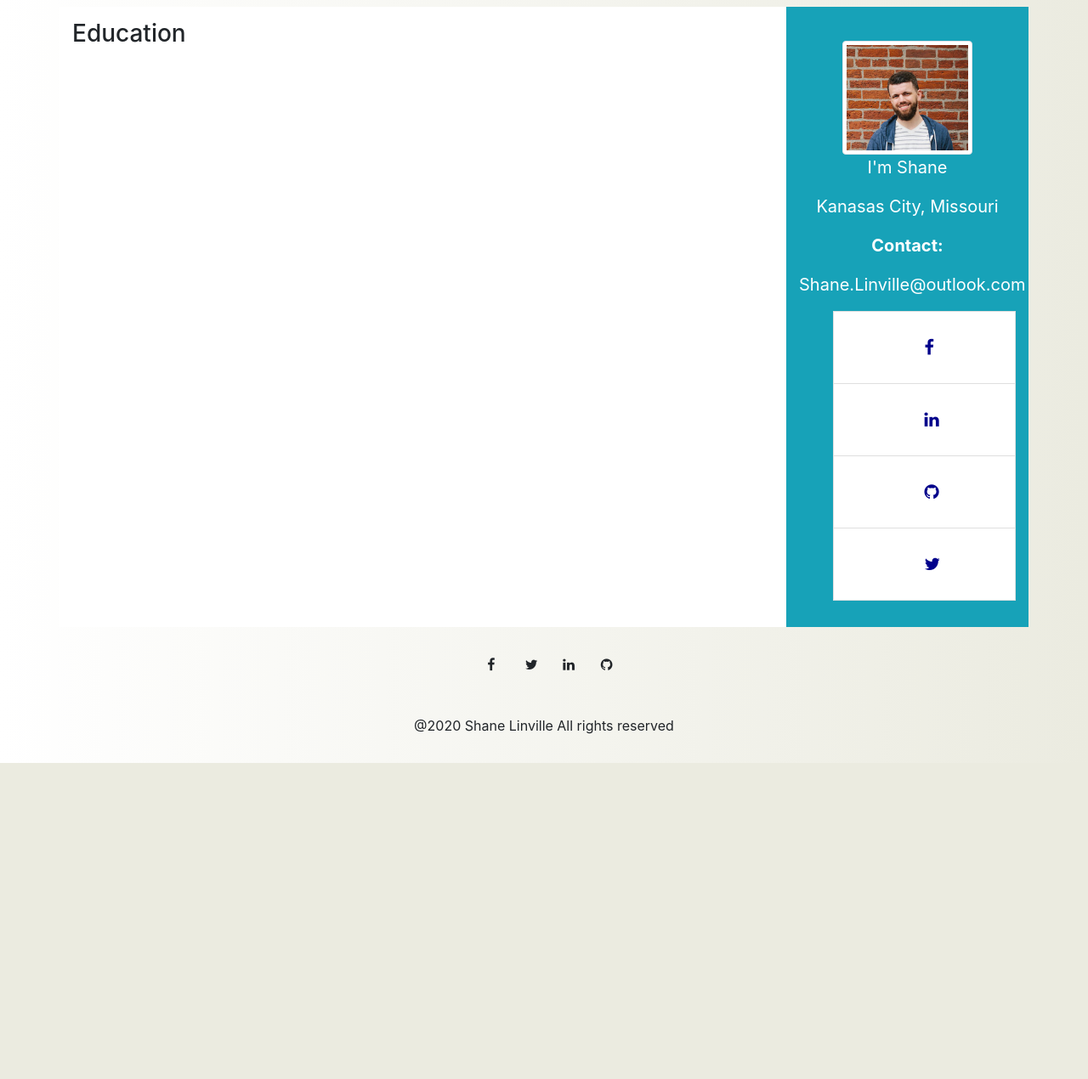
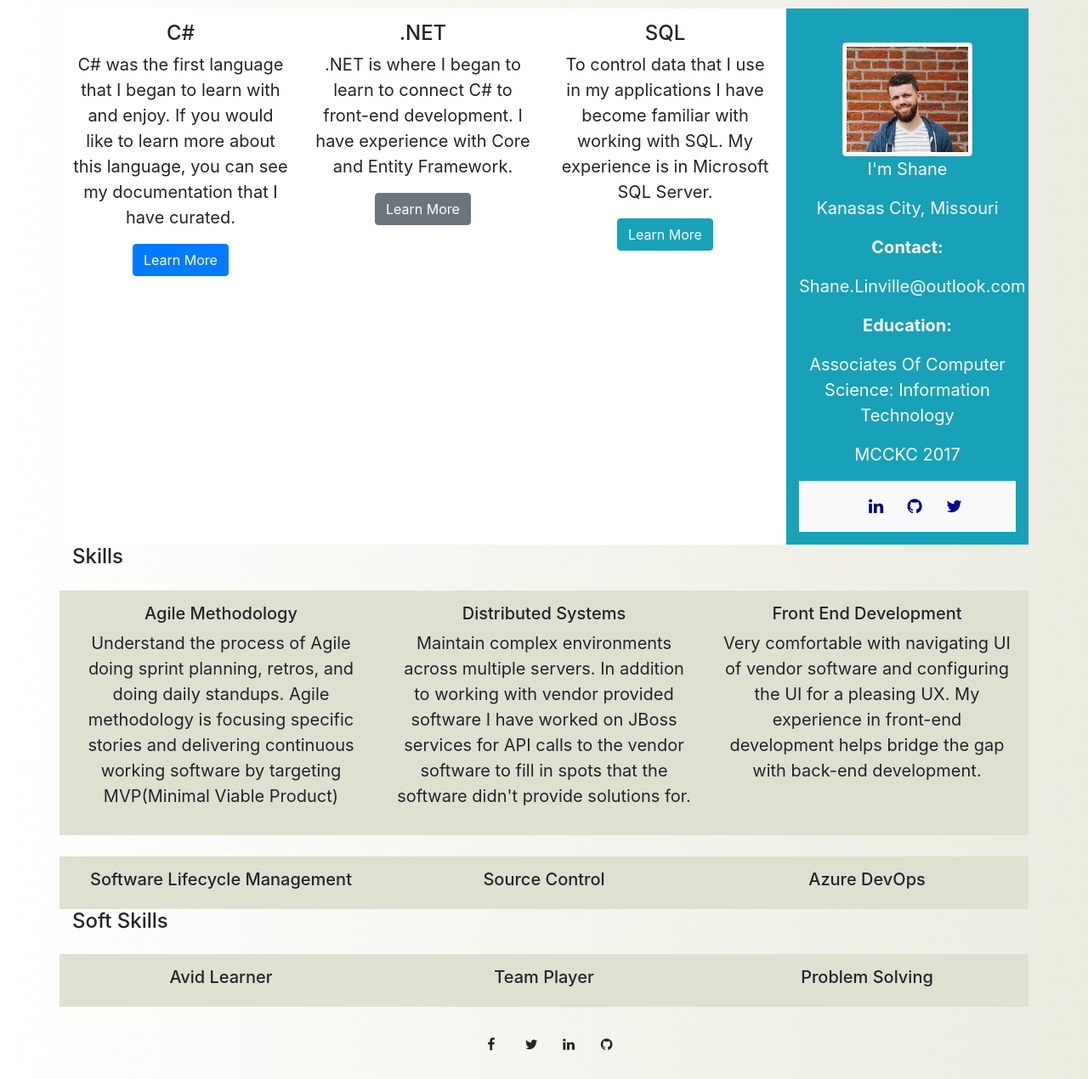
Before and after one commit to ShaneLinville/portfolio, a plain HTML site: page index.html in a window 1280 px wide. Shown: the part 728-1998 px from the top of the page at 85% size. Before the commit the page ends 1626 px from the top, so only its background shows below. Drawn offline with nearby package versions, Linux system fonts and the light colour scheme; files that its build step writes are made by us from their sources.

Commit message:
Changed File Directory and updated Index

```diff
--- a/index.html
+++ b/index.html
@@ -16,10 +16,13 @@
 <body>
     <header>
         <nav class="navbar navbar-expand-lg navbar-light bg-light">
+            <a class="navbar-brand" href="index.html">
+                <img src="assets/images/profile.png" width="30" height="30" alt="">
+            </a>
             <ul class="navbar-nav mr-auto">
-                <li class="nav-item active"><a class="nav-link" href="#work.html">Work</a></li>
-                <li class="nav-item active"> <a class="nav-link" href="#contact.html">Contact</a></li>
-                <li class="nav-item active"><a class="nav-link" href="#experience.html">Experience</a></li>
+                <li class="nav-item active"><a class="nav-link" href="csharpdocumentation.html">Documentation</a></li>
+                <li class="nav-item active"> <a class="nav-link" href="">Contact</a></li>
+                <li class="nav-item active"><a class="nav-link" href="">About</a></li>
             </ul>
         </nav>
     </header>
@@ -32,12 +35,23 @@
 
     <div class="container ">
         <div>
-            <h2>About Me</h2>
+            <h2>Technology</h2>
 
             <div class="row">
-                <div class="col-9 bg-white">
-                    <h3>Education</h3>
-
+                <div class="col-3 bg-white text-center">
+                    <h4>C#</h4>
+                    <p>C# was the first language that I began to learn with and enjoy. If you would like to learn more about this language, you can see my documentation that I have curated.</p>
+                    <a class="btn btn-primary" href="csharpdocumentation.html" role="button">Learn More</a>
+                </div>
+                <div class="col-3 bg-white text-center">
+                    <h4>.NET</h4>
+                    <p>.NET is where I began to learn to connect C# to front-end development. I have experience with Core and Entity Framework.</p>
+                    <a class="btn btn-secondary" href="" role="button">Learn More</a>
+                </div>
+                <div class="col-3 bg-white text-center">
+                    <h4>SQL</h4>
+                    <p>To control data that I use in my applications I have become familiar with working with SQL. My experience is in Microsoft SQL Server.</p>
+                    <a class="btn btn-info" href="" role="button">Learn More</a>
                 </div>
 
                 <div class="bg-info col-3" style="color: white;">
@@ -50,19 +64,56 @@
                             <p>Kanasas City, Missouri</p>
                             <p class="font-weight-bold">Contact:</p>
                             <p><a>Shane.Linville@outlook.com</a></p>
-
                         </div>
-                        <ul class="navbar-expand-lg" style="color:darkblue;">
-                            <li class="list-group-item"><a class="fa fa-facebook"></a></li>
-                            <li class="list-group-item"><a class="fa fa-linkedin"></a></li>
-                            <li class="list-group-item"><a class="fa fa-github"></a></li>
-                            <li class="list-group-item"><a class="fa fa-twitter"></a></li>
-                        </ul>
+                        <div>
+                            <p class="font-weight-bold">Education:</p>
+                            <p>Associates Of Computer Science: Information Technology</p>
+                            <p>MCCKC 2017</p>
+                        </div>
+                        <div>
+                        <div class="bg-light" style="color:darkblue;">
+                            <!-- <li class="list-group-item"><a class="fa fa-facebook"></a></li> -->
+                            <a class="fa fa-linkedin"></a>
+                            <a class="fa fa-github"></a>
+                            <a class="fa fa-twitter"></a>
+                        </div>
+                        </div>
                     </div>
                 </div>
             </div>
         </div>
     </div>
+    <div class="container">
+        <h4>Skills</h4>
+        <div class="row">
+            <div class="col-4 text-center">
+                <h5>Agile Methodology</h5>
+                <p>Understand the process of Agile doing sprint planning, retros, and doing daily standups. Agile methodology is focusing specific stories and delivering continuous working software by targeting MVP(Minimal Viable Product) </p>
+            </div>
+            <div class="col-4 text-center">
+                <h5>Distributed Systems</h5>
+                <p>Maintain complex environments across multiple servers. In addition to working with vendor provided software I have worked on JBoss services for API calls to the vendor software to fill in spots that the software didn't provide solutions for.</p>
+            </div>
+            <div class="col-4 text-center">
+                    <h5>Front End Development</h5>
+                    <p>Very comfortable with navigating UI of vendor software and configuring the UI for a pleasing UX. My experience in front-end development helps bridge the gap with back-end development.</p>
+                </div>
+        </div>
+        <div class="row">
+            <div class="col-4 text-center"><h5>Software Lifecycle Management</h5></div>
+            <div class="col-4 text-center"><h5>Source Control</h5></div>
+            <div class="col-4 text-center"><h5>Azure DevOps</h5></div>
+        </div>
+    </div>
+    <div class="container">
+        <h4>Soft Skills</h4>
+    <div class="row">
+    <div class="col-4 text-center"><h5>Avid Learner</h5></div>
+    <div class="col-4 text-center"><h5>Team Player</h5></div>
+    <div class="col-4 text-center"><h5>Problem Solving</h5></div>
+    </div>
+    </div>
+
     <footer class="page-footer">
         <div class="text-center py-3">
             <a class="fa fa-facebook"></a>
@@ -71,7 +122,7 @@
             <a class="fa fa-github"></a>
         </div>
 
-        <p class="footer-copyright text-center py-3">@2020 Shane Linville All rights reserved</p>
+        <p class="footer-copyright text-center py-3">@2020 Shane Linville</p>
 
     </footer>
 </body>
```
Also changed, not shown: csharpdocumentation.html (added, +30 -0 lines), assets/style.css (renamed from style.css), 2 other files.
